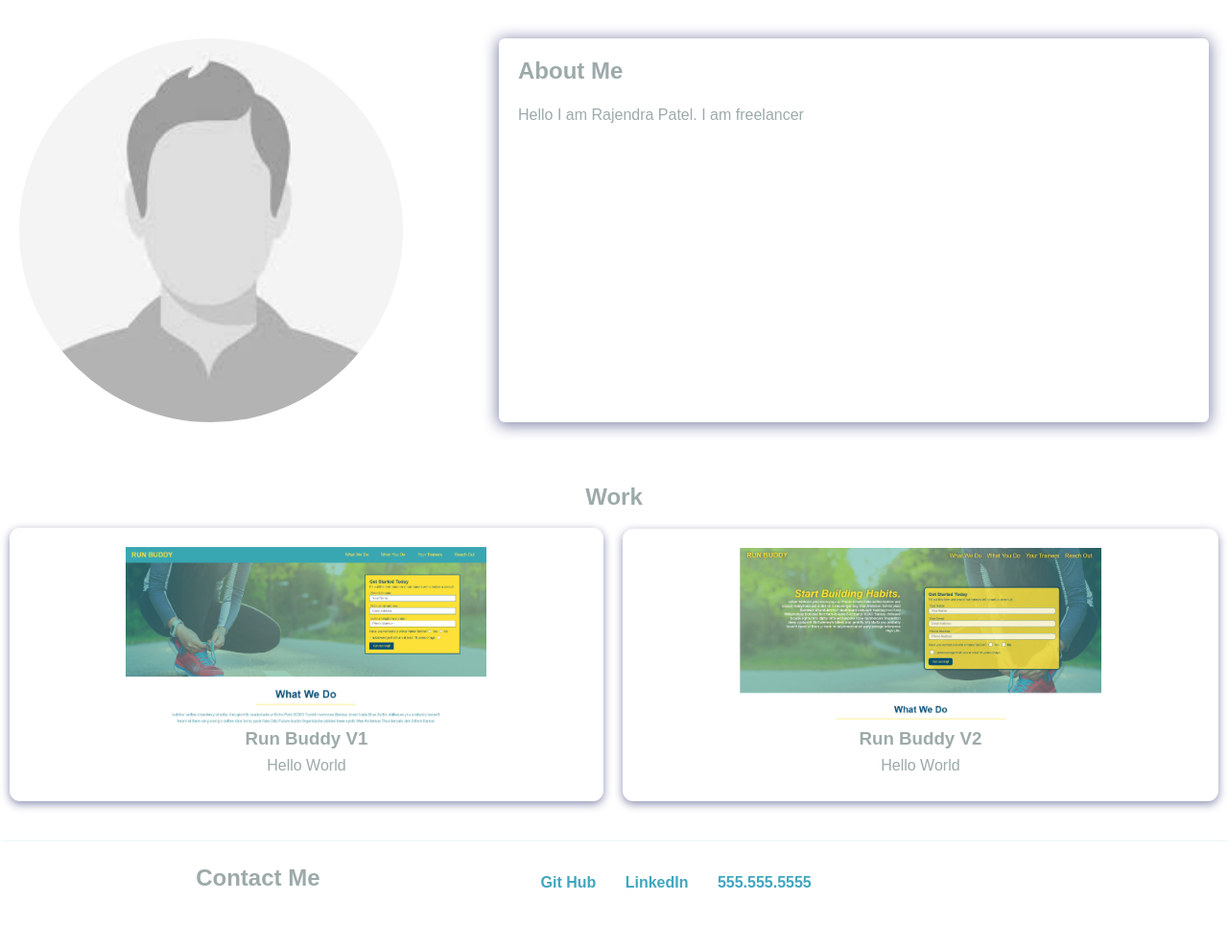
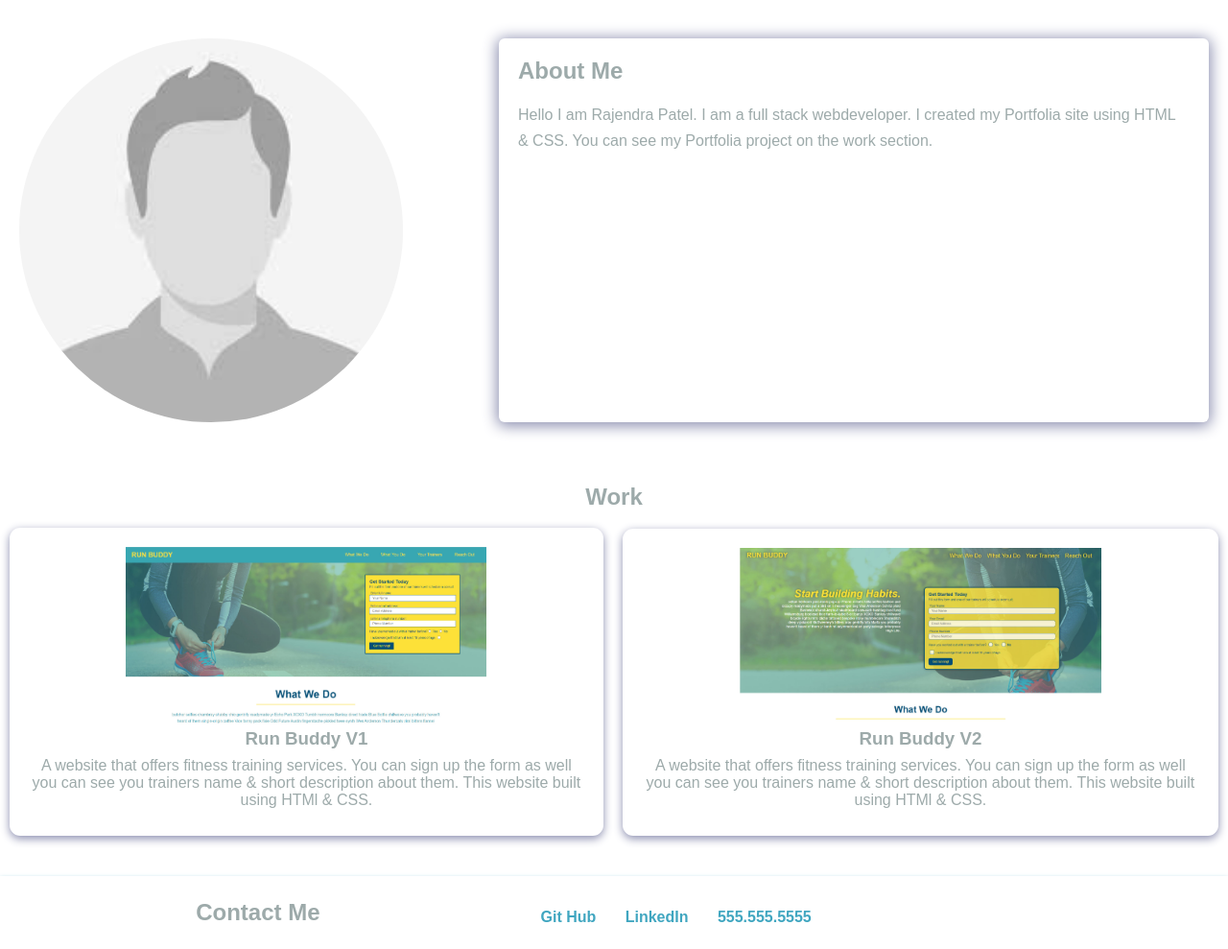
Before and after one commit to patel-rajendra/portfolio, a plain HTML site: page index.html in a window 1280 px wide. Shown: the part 378-1367 px from the top of the page at 96% size. Before the commit the page ends 1331 px from the top, so only its background shows below. Drawn offline with Linux system fonts and the light colour scheme.

Commit message:
Update the content.

```diff
--- a/index.html
+++ b/index.html
@@ -40,7 +40,7 @@
             <div class="bio">
                 <h2>About Me</h2>
                 <p>
-                    Hello I am Rajendra Patel. I am freelancer
+                    Hello I am Rajendra Patel. I am a full stack webdeveloper. I created my Portfolia site using HTML & CSS. You can see my Portfolia project on the work section.
                 </p>
             </div>
         </section>
@@ -56,7 +56,7 @@
                     /> </a>
                 <h3 class="work-title">Run Buddy V1</h3>
                 <p class="work-details">
-                  Hello World
+                  A website that offers fitness training services. You can sign up the form as well you can see you trainers name & short description about them. This website built using HTMl & CSS.
                 </p>
                 </div>
                 <div class="work-card">
@@ -66,7 +66,7 @@
                     /></a>
                 <h3 class="work-title">Run Buddy V2</h3>
                 <p class="work-details">
-                  Hello World
+                  A website that offers fitness training services. You can sign up the form as well you can see you trainers name & short description about them. This website built using HTMl & CSS.
                 </p>
                 </div>
              </div>
```
